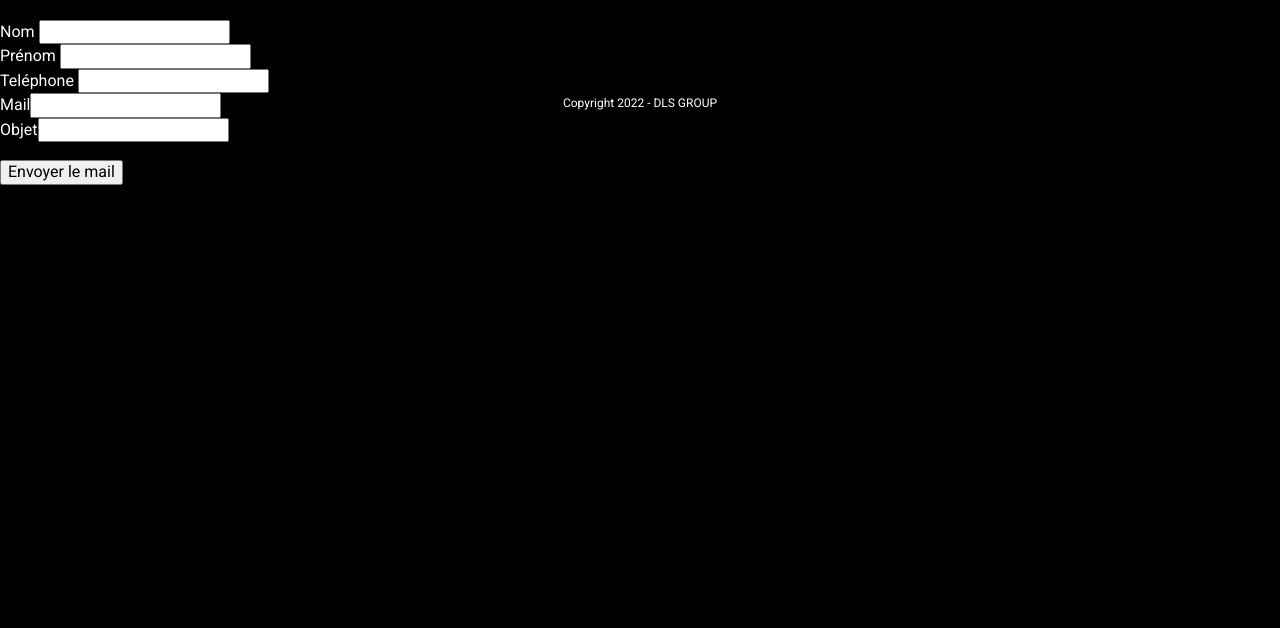
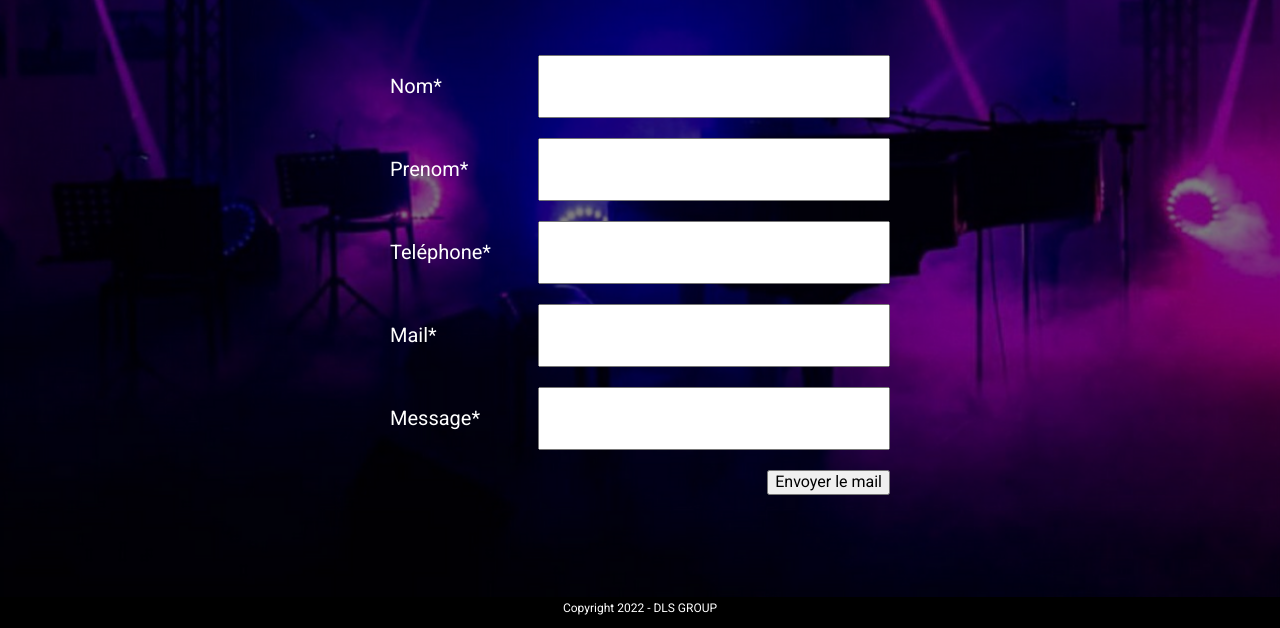
Before and after one commit to Rebco2001/P1, a plain HTML site: page contact.html in a window 1280 px wide. Shown: the part 180-808 px from the top of the page. Drawn offline with Linux system fonts and the light colour scheme.

Commit message:
fin about et contact

```diff
--- a/contact.css
+++ b/contact.css
@@ -11,6 +11,9 @@ body{
   color: white;
   font-family: 'Roboto';
   margin: 0px;
+  background-image: url(bg_contact.png);
+  background-repeat: no-repeat;
+  background-size: cover;
 }
 
 a{
@@ -135,7 +138,31 @@ nav > ul > li:hover {
 
 .formulaire{
   position: relative;
-  top: 200px;
+  top: 50px;
+}
+
+form{
+  display: flex;
+  flex-direction: column;
+  row-gap: 20px;
+}
+
+.sous_form{
+  display: flex;
+  width: 500px;
+}
+
+.sous_form p{
+  width: 30%;
+}
+
+.sous_form input{
+  width: 70%;
+}
+
+.envoi{
+  display: flex;
+  justify-content: flex-end;
 }
 
 button {
@@ -159,7 +186,7 @@ footer{
   display: flex;
   justify-content: center;
   position: relative;
-  top: 100px;
+  top: 200px;
 }
 
 footer p{
--- a/contact.html
+++ b/contact.html
@@ -34,24 +34,46 @@
 			</ul>
 		</nav>
 	</header>
-	<div class="formulaire">
-		<form action="Envois_Mail.php" method="post">
 
-	      Nom <input type="text" name="nom" id=""><br>
-	      Prénom <input type="text" name="prenom" id=""><br>
-	      Teléphone <input type="tel" name="telephone" id=""><br>
-	      Mail<input type="email" name="mail" id=""><br>
-	      Objet<input type="text" name="objet" id=""><br><br>
+	<section class="page">
+		<h1>NOUS CONTACTER</h1>
+		<div class="formulaire">
+			<form action="Envois_Mail.php" method="post">
+				<div class="sous_form">
+					<p>Nom*</p>
+					<input type="text" name="nom" id="">
+				</div>
+				<div class="sous_form">
+					<p>Prenom*</p>
+					<input type="text" name="prenom" id="">
+				</div>
+				<div class="sous_form">
+					<p>Teléphone*</p>
+					<input type="tel" name="telephone" id="">
+				</div>
+				<div class="sous_form">
+					<p>Mail*</p>
+					<input type="email" name="mail" id="">
+				</div>
+				<div class="sous_form">
+					<p>Message*</p>
+					<input type="text" name="objet" id=""><br><br>
+				</div>
 
-	      <input type="submit" value="Envoyer le mail">
+		      <div class="envoi">
+		      	<input type="submit" value="Envoyer le mail">
+		      </div>
 
-	    </form>
-	</div>
+		    </form>
+		</div>
+	</section>
+
+	<footer>
+		<p>Copyright 2022 - DLS GROUP</p>
+	</footer>
 
 </body>
 
-<footer>
-	<p>Copyright 2022 - DLS GROUP</p>
-</footer>
+
 
 </html>
```
Also changed, not shown: formulaire.html (added, +24 -0 lines), bg_contact.jpeg (renamed from lum_4.jpeg), bg_contact.png (added).
